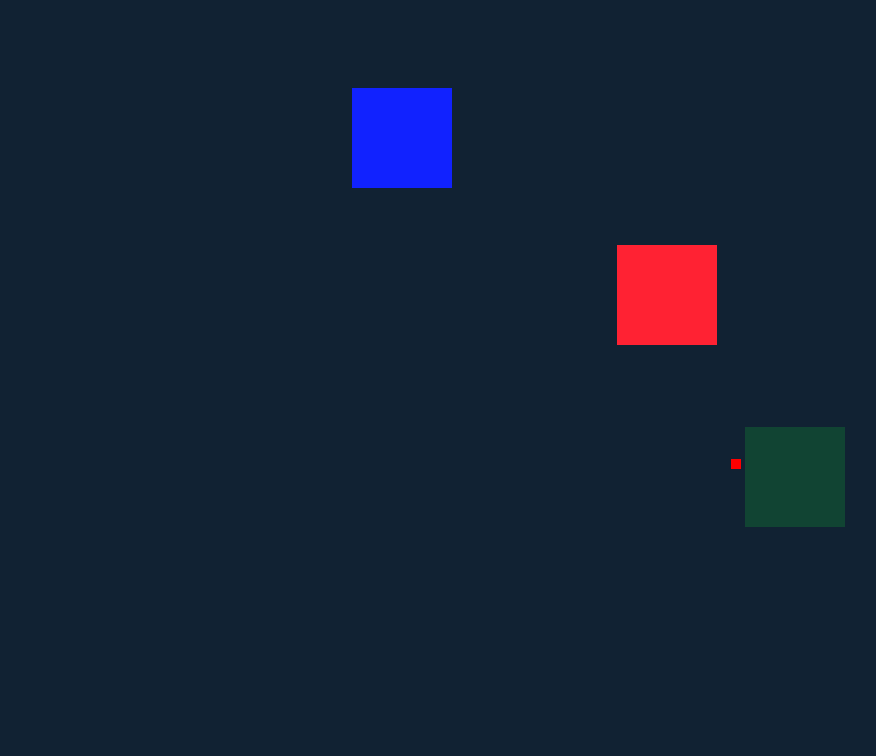
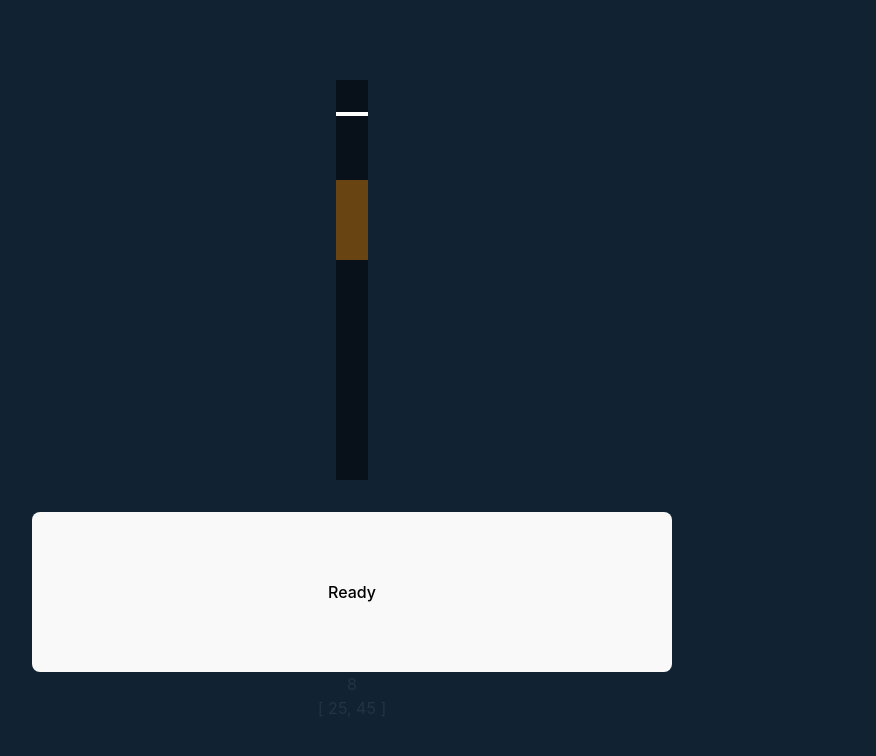
Before and after one commit to rniemela77/rts-game, a Vue app: page / in a window 1280 px wide. Shown: the top 756 px of the page, without its empty margins (288-1164 px from the left). Built offline with nearby package versions, Linux system fonts and the light colour scheme.

Commit message:
SliderClick

```diff
--- a/src/App.vue
+++ b/src/App.vue
@@ -1,12 +1,18 @@
 <script setup>
 // import MirrorGame from './components/MirrorGame.vue';
-import AlignGame from './components/AlignGame.vue';
+// import AlignGame from './components/AlignGame.vue';
+// import GameBoard from './components/GameBoard.vue';
+// import SliderClick from './components/SliderClick.vue';
+import JustSlider from './components/JustSlider.vue';
 </script>
 
 <template>
     <div class="screen">
         <!-- <MirrorGame class="game"/> -->
-        <AlignGame class="game" />
+        <!-- <AlignGame class="game" /> -->
+        <!-- <GameBoard class="game" /> -->
+        <!-- <SliderClick class="game" /> -->
+        <JustSlider class="game" />
     </div>
 </template>
 
@@ -24,14 +30,16 @@ import AlignGame from './components/AlignGame.vue';
     top: 0;
     left: 0;
     width: 100vw;
-    height: 100vh;
+    height: 100dvh;
+    /* make it fullscreen */
 }
 
 .game {
     width: 100%;
-    height: 100%;
+    height: 100dvh;
     display: flex;
     /* justify-content: space-between; */
+    justify-content: center;
     align-items: center;
     flex-direction: column;
 }
--- /dev/null
+++ b/src/components/JustSlider.vue
@@ -0,0 +1,102 @@
+<script setup>
+import { ref, onMounted, computed } from 'vue';
+
+// game settings
+const fps = ref(30);
+const sliderSpeed = ref(2);
+
+const sliderPosition = ref(50);
+const sliderCss = computed(() => {
+    return `top: ${sliderPosition.value}%;`;
+});
+
+onMounted(() => {
+    setInterval(() => {
+        // move the slider from 0 to 100 and back
+        if (sliderPosition.value <= 0) {
+            sliderPosition.value = 100;
+            sliderSpeed.value = 2;
+        } else {
+            sliderPosition.value -= sliderSpeed.value;
+        }
+    }, 1000 / fps.value);
+});
+
+const criticalZone = ref([25, 45]);
+const criticalZoneMovement = ref(0);
+
+const state = ref('Ready');
+
+const handleHit = () => {
+    state.value = 'Hit';
+    hitEffect.value = true;
+    sliderPosition.value = 100;
+    criticalZone.value = [Math.random() * 100, Math.random() * 100].sort((a, b) => a - b);
+    sliderSpeed.value += 1;
+
+    setTimeout(() => {
+        hitEffect.value = false;
+        state.value = 'Ready';
+    }, 100);
+};
+
+const handleClick = () => {
+    console.log('Firing');
+    if (sliderPosition.value >= criticalZone.value[0] && sliderPosition.value <= criticalZone.value[1]) {
+        handleHit();
+    } else {
+        state.value = 'Miss';
+    }
+};
+
+// hit effect
+const hitEffect = ref(false);
+const hitEffectCss = computed(() => {
+    // if hitEffect is true, apply the hit effect
+    return hitEffect.value ? 'box-shadow: 0 0 10px 3px rgba(255, 0, 0, 0.8);' : '';
+});
+</script>
+
+<template>
+    <div>
+        <div class="slider" :style="hitEffectCss">
+            <div class="slider-current" :style="sliderCss"></div>
+            <div class="slider-critical-zone" :style="`height: ${criticalZone[1] - criticalZone[0]}%; top: ${criticalZone[0]}%;`"></div>
+        </div>
+
+        <button @click="handleClick">{{ state }}</button>
+        {{ sliderPosition }}
+        <br>
+        {{ criticalZone }}
+    </div>
+</template>
+
+<style scoped>
+.slider {
+    width: 2rem;
+    height: 50vh;
+    background: rgba(0, 0, 0, 0.5);
+    position: relative;
+}
+.slider-current {
+    width: 100%;
+    height: 0.25rem;
+    position: absolute;
+    top: 0;
+    left: 0;
+    transform-origin: bottom;
+    background: rgb(255, 255, 255);
+    z-index: 1;
+}
+.slider-critical-zone {
+    width: 100%;
+    position: absolute;
+    background: rgb(168, 102, 15);
+    opacity:0.6;
+}
+button {
+    margin-top: 2rem;
+    width: 50%;
+    height: 20%;
+}
+</style>
```
Also changed, not shown: src/components/SliderClick.vue (renamed from src/App_old.vue, +19 -16 lines).
